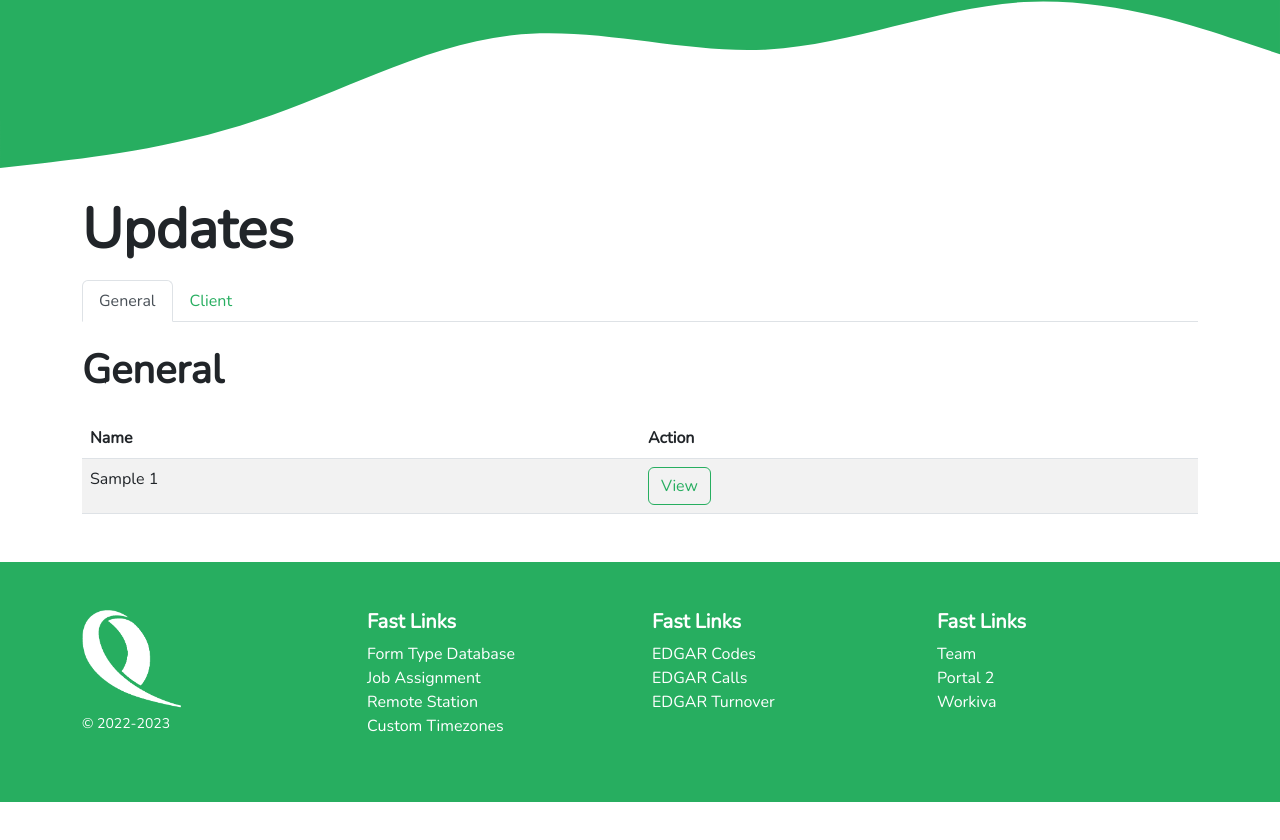
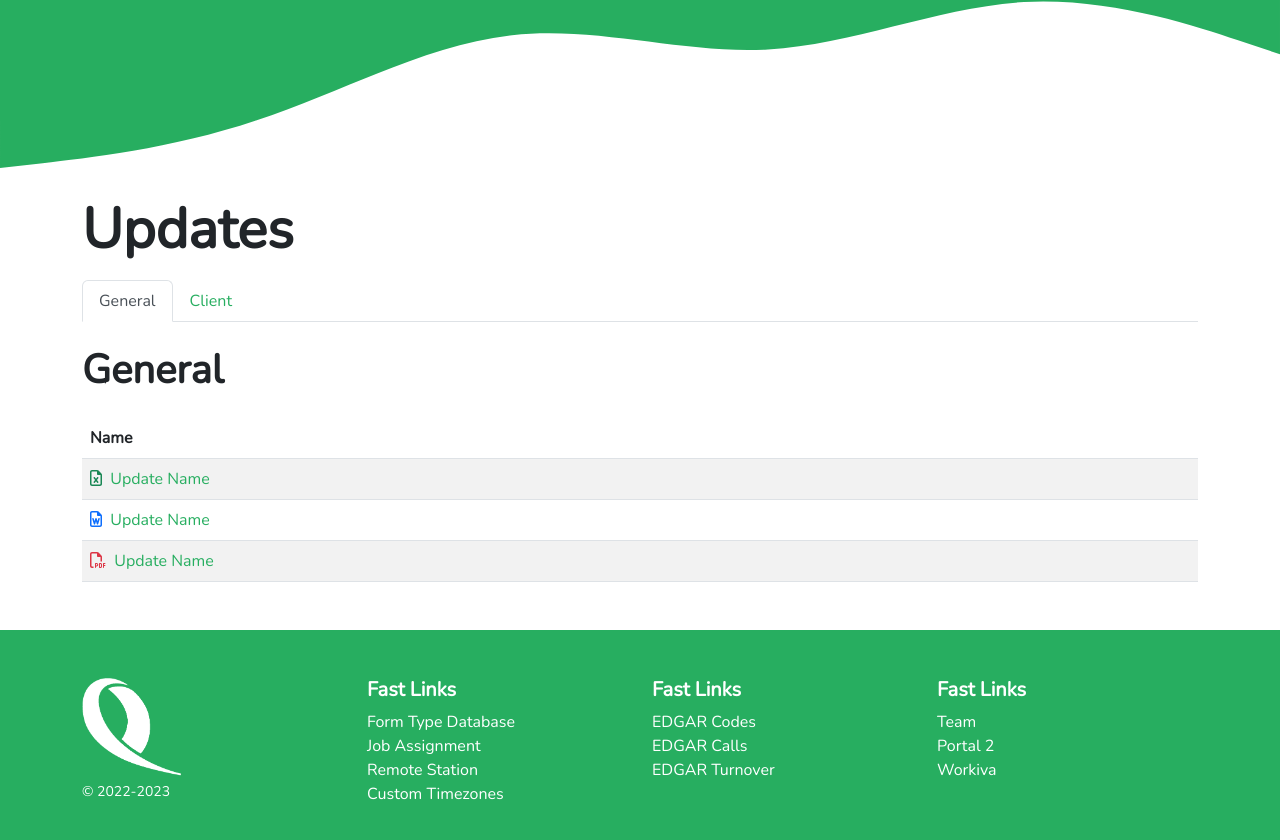
Before and after one commit to lorainecalamba/react-landing-page, a React (Create React App) app: page /pages/updates in a window 1280 px wide. Shown: the part 690-1530 px from the top of the page. Before the commit the page ends 1492 px from the top, so only its background shows below. Built offline with nearby package versions, Linux system fonts and the light colour scheme.

Commit message:
Display icon with a link  for updates instead of a button

```diff
--- a/src/pages/Updates.jsx
+++ b/src/pages/Updates.jsx
@@ -9,8 +9,17 @@ import Table from "../components/UI/Table";
 
 import updateBanner from "../assets/img/update.png";
 
+// * fontawesome
+import { FontAwesomeIcon } from "@fortawesome/react-fontawesome";
+import {
+  faFileCode,
+  faFilePdf,
+  faFileWord,
+  faFileExcel,
+} from "@fortawesome/free-regular-svg-icons";
+
 const TAB_NAMES = ["General", "Client"];
-const TABLE_HEADERS = ["Name", "Action"];
+const TABLE_HEADERS = ["Name"];
 
 const Updates = () => {
   const [activeTab, setActiveTab] = useState(`nav-${TAB_NAMES[0]}-tab`);
@@ -46,11 +55,21 @@ const Updates = () => {
           >
             <Table tableHeaders={TABLE_HEADERS}>
               <tr>
-                <td>Sample 1</td>
                 <td>
-                  <Link to="/" className="btn btn-outline-primary">
-                    View
-                  </Link>
+                  <FontAwesomeIcon icon={faFileExcel} />
+                  <Link to="/"> &nbsp;Update Name</Link>
+                </td>
+              </tr>
+              <tr>
+                <td>
+                  <FontAwesomeIcon icon={faFileWord} />
+                  <Link to="/"> &nbsp;Update Name</Link>
+                </td>
+              </tr>
+              <tr>
+                <td>
+                  <FontAwesomeIcon icon={faFilePdf} />
+                  <Link to="/"> &nbsp;Update Name</Link>
                 </td>
               </tr>
             </Table>
```
